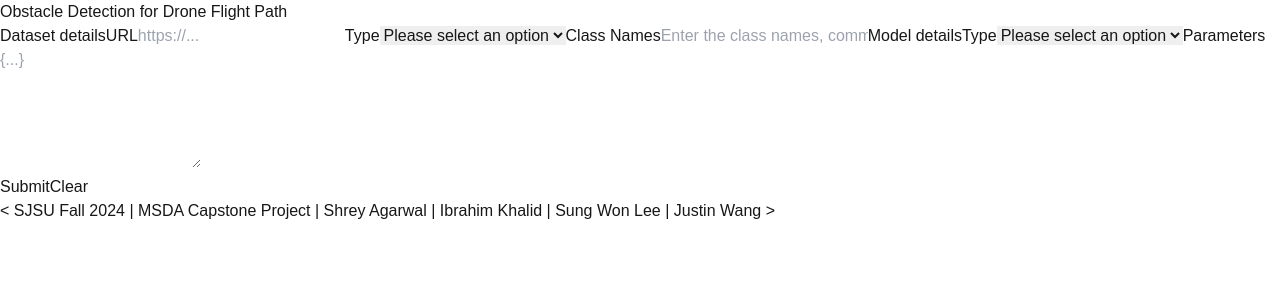
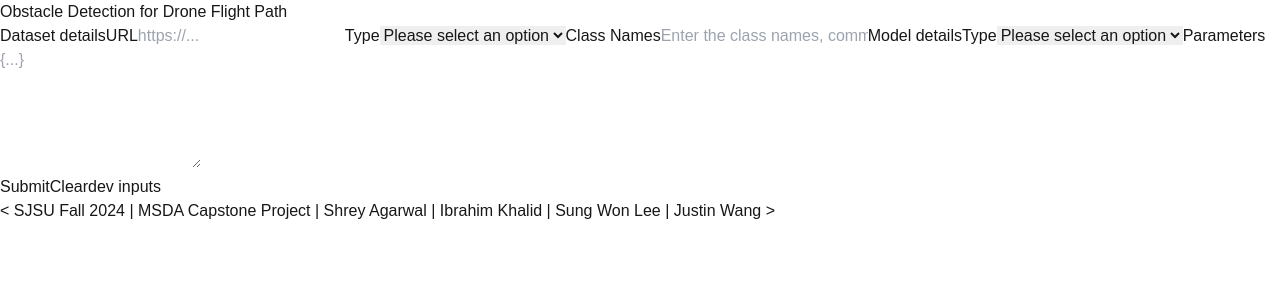
Before and after one commit to sjsu2024-data298-team6/webportal, a Next.js app: page / in a window 1280 px wide. Shown: the top 300 px of the page. Built offline with nearby package versions, Linux system fonts and the light colour scheme.

Commit message:
add dev inputs button for quicker testing

```diff
--- a/src/pages/index.tsx
+++ b/src/pages/index.tsx
@@ -91,6 +91,25 @@ export default function Home() {
             >
               Clear
             </button>
+
+            {process.env.NEXT_PUBLIC_DEPLOYMENT !== "prod" && (
+              <button
+                className="rounded-xl border border-black px-4 py-1"
+                onClick={() => {
+                  setUrl(
+                    "https://github.com/ultralytics/assets/releases/download/v0.0.0/VisDrone2019-DET-train.zip",
+                  );
+                  setNames(
+                    "pedestrian,people,bicycle,car,van,truck,tricycle,awning-tricycle,bus,motor",
+                  );
+                  setParams('{"epochs": 1}');
+                  setDatasetType("visdrone");
+                  setModel("yolo");
+                }}
+              >
+                dev inputs
+              </button>
+            )}
           </div>
         </div>
       </main>
```
Also changed, not shown: 1 other file (tests, documents, lock files or other folders).
